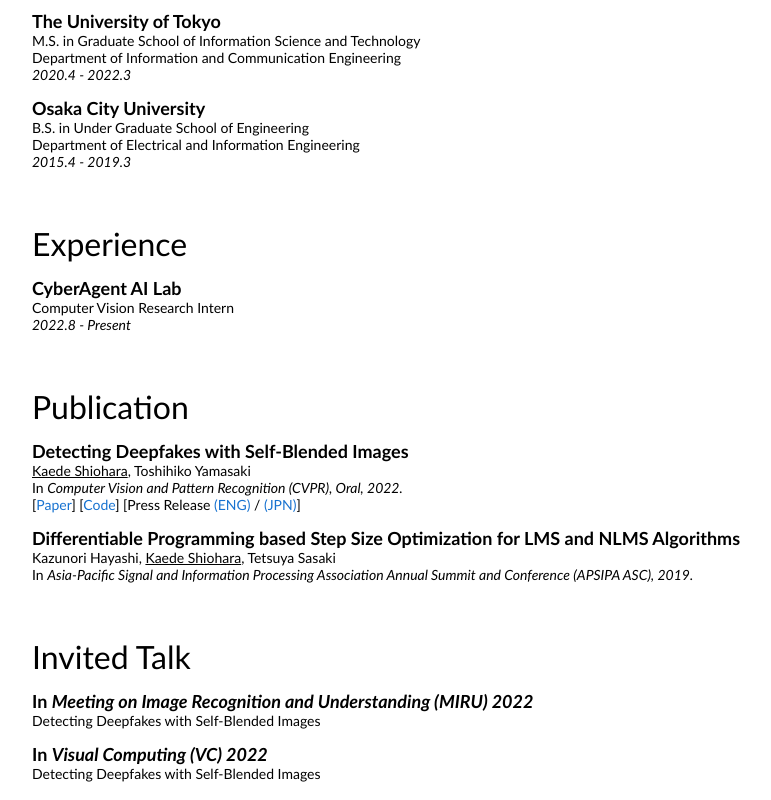
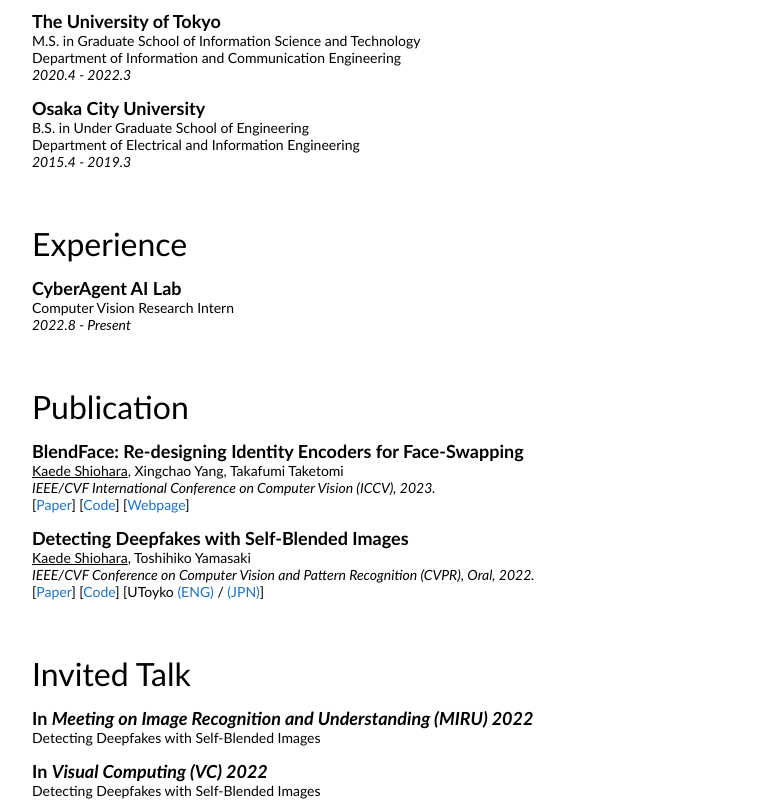
Before and after one commit to mapooon/mapooon.github.io, a plain HTML site: page index.html in a window 1280 px wide. Shown: the part 457-1257 px from the top of the page, without its empty margins (228-999 px from the left). Drawn offline with Linux system fonts and the light colour scheme.

Commit message:
add blendface

```diff
--- a/index.html
+++ b/index.html
@@ -84,18 +84,20 @@
               <td style="padding:20px;width:100%;vertical-align:middle">
                   <heading> <font size="6"> Publication </font></heading>
                   <p>
+                    <papertitle> <font size="4"> BlendFace: Re-designing Identity Encoders for Face-Swapping </font></papertitle> <br>
+                    <u>Kaede Shiohara</u>, Xingchao Yang, Takafumi Taketomi<br>
+                    <em>IEEE/CVF International Conference on Computer Vision (ICCV), 2023. </em> <br>
+                    [<a href="https://arxiv.org/abs/2307.10854">Paper</a>]
+                    [<a href="https://github.com/mapooon/BlendFace">Code</a>]
+                    [<a href="https://mapooon.github.io/BlendFacePage">Webpage</a>]
+                  </p>
+                  <p>
                     <papertitle> <font size="4"> Detecting Deepfakes with Self-Blended Images </font></papertitle> <br>
                     <u>Kaede Shiohara</u>, Toshihiko Yamasaki<br>
-                    In <em>Computer Vision and Pattern Recognition (CVPR), Oral, 2022. </em> <br>
+                    <em>IEEE/CVF Conference on Computer Vision and Pattern Recognition (CVPR), Oral, 2022. </em> <br>
                     [<a href="https://arxiv.org/abs/2204.08376">Paper</a>]
                     [<a href="https://github.com/mapooon/SelfBlendedImages">Code</a>]
-                    [Press Release <a href="https://www.u-tokyo.ac.jp/focus/en/press/z0508_00221.html"> (ENG)</a> / <a href="https://www.i.u-tokyo.ac.jp/news/press/2022/202204262039.shtml"> (JPN)</a>]
-                  </p>
-                  <p>
-                    <papertitle> <font size="4"> Differentiable Programming based
-                      Step Size Optimization for LMS and NLMS Algorithms </font></papertitle> <br>
-                    Kazunori Hayashi, <u>Kaede Shiohara</u>, Tetsuya Sasaki<br>
-                    In <em>Asia-Pacific Signal and Information Processing Association Annual Summit and Conference (APSIPA ASC), 2019. </em> <br>
+                    [UToyko <a href="https://www.u-tokyo.ac.jp/focus/en/press/z0508_00221.html"> (ENG)</a> / <a href="https://www.i.u-tokyo.ac.jp/news/press/2022/202204262039.shtml"> (JPN)</a>]
                   </p>
               </td>
           </tr>
```
